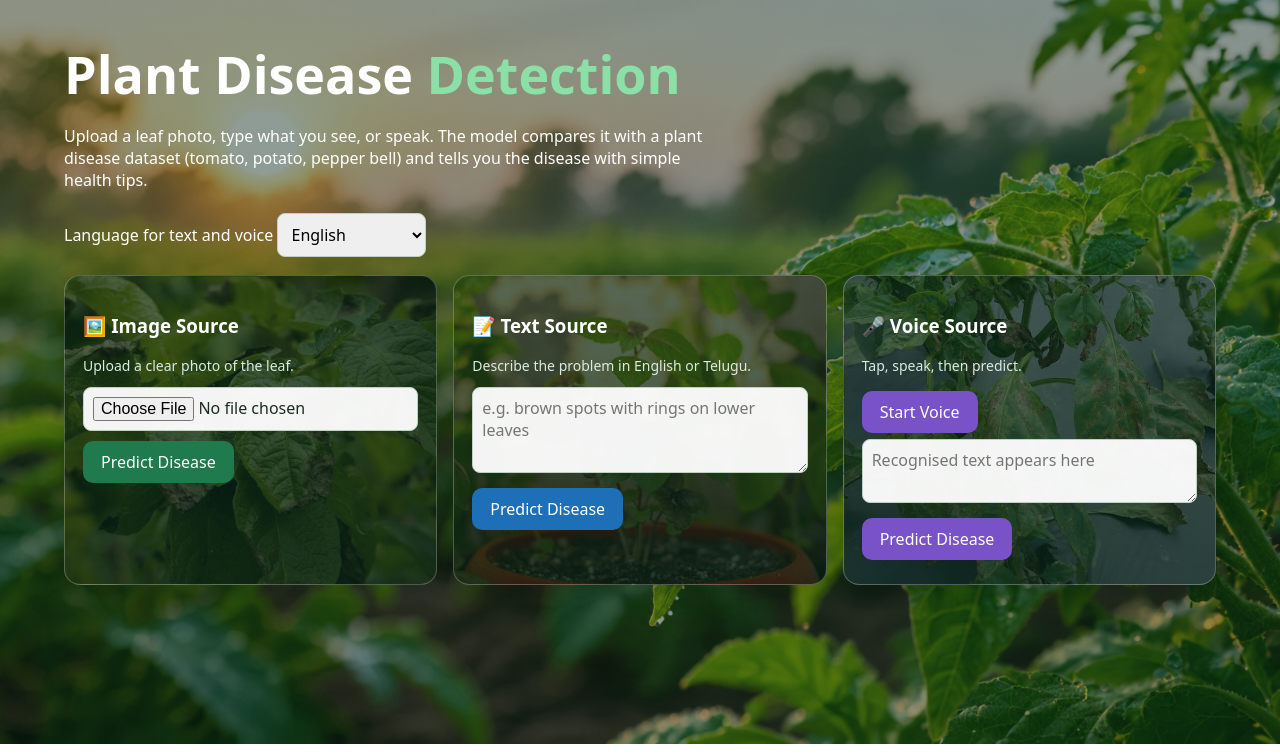
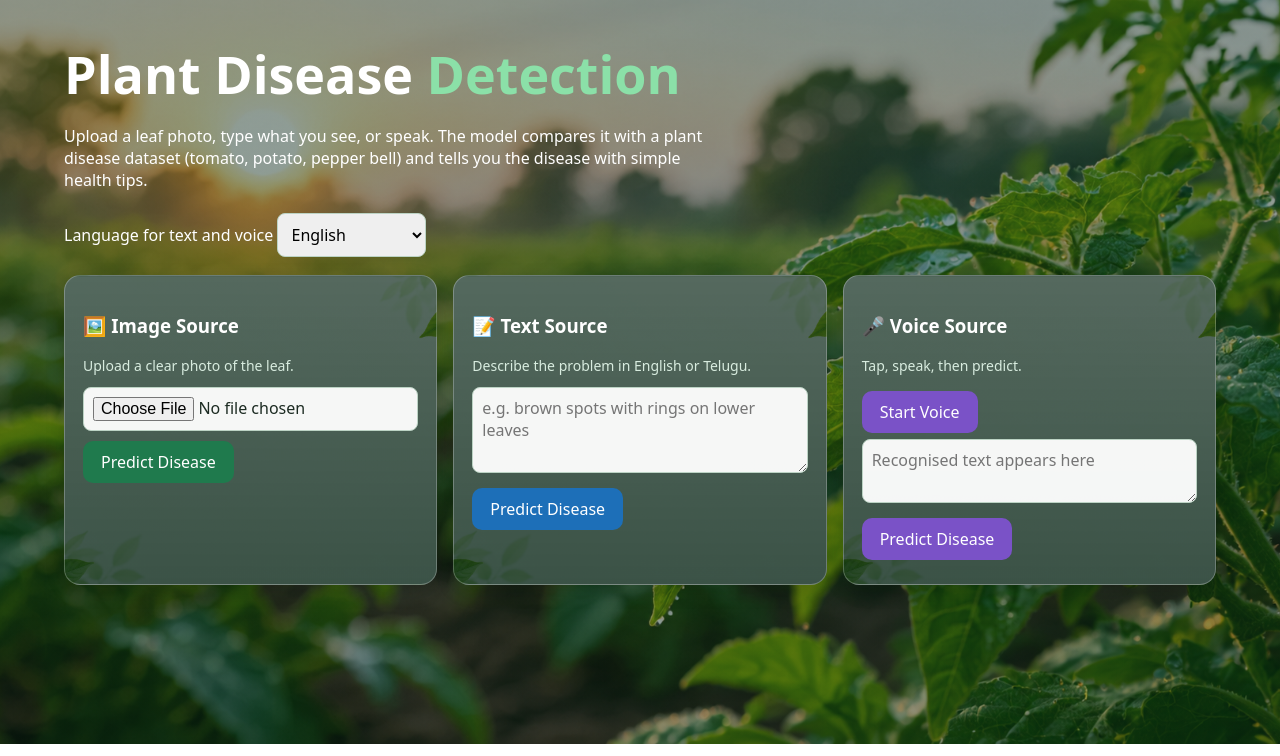
Before and after one commit to vani-1705/Major-Project-Plant-Disease-Prediction, a Flask app: page / in a window 1280 px wide. Shown: the part 44-800 px from the top of the page. Run offline with Flask 3, Linux system fonts and the light colour scheme; parts of the project's set-up code (start-up, migrations or seed data) failed here and were passed over.

Commit message:
Fix image paths in CSS for performance and cards

```diff
--- a/Classical-ML/static/style.css
+++ b/Classical-ML/static/style.css
@@ -20,7 +20,7 @@ header
 #about
       {background-image:linear-gradient(rgba(255,255,255,.15),rgba(255,255,255,.15)),url(images/about.jpg)}
 #perf
-     {background-image:linear-gradient(rgba(255,255,255,.15),rgba(255,255,255,.15)),url(images/model_performance.jpg)}
+     {background-image:linear-gradient(rgba(255,255,255,.15),rgba(255,255,255,.15)),url(images/model performance.jpg)}
 #hist
      {background-image:linear-gradient(rgba(255,255,255,.15),rgba(255,255,255,.15)),url(images/history.jpg)}
 #user
@@ -38,7 +38,9 @@ select,textarea,input
 button
        {font:inherit;background:var(--g);color:#fff;border:0;border-radius:10px;padding:10px 18px;cursor:pointer;margin-top:10px}
 button.b
-        {background:#1d6fb8}button.p{background:#7a52c7}button.o{background:#fff;color:var(--g);border:1px solid var(--g)}
+        {background:#1d6fb8}
+button.p
+        {background:#7a52c7}button.o{background:#fff;color:var(--g);border:1px solid var(--g)}
 button:focus-visible,input:focus-visible,select:focus-visible,textarea:focus-visible{outline:3px solid #7bc99b}
 .msg
     {color:var(--mute);font-size:14px;margin:6px 0}#preview{max-width:100%;max-height:150px;border-radius:8px;margin-top:8px;display:none}
@@ -58,11 +60,11 @@ button:focus-visible,input:focus-visible,select:focus-visible,textarea:focus-vis
 .card.src
           {color:#fff;background-size:cover;background-position:center;border:1px solid rgba(255,255,255,.25)}
 .card.src.img
-              {background-image:linear-gradient(rgba(8,35,22,.68),rgba(8,35,22,.78)),url(images/image-source.jpg)}
+              {background-image:linear-gradient(rgba(8,35,22,.68),rgba(8,35,22,.78)),url(images/leaf-bg.jpg)}
 .card.src.txt
-             {background-image:linear-gradient(rgba(8,35,22,.68),rgba(8,35,22,.78)),url(images/text-source.jpg)}
+             {background-image:linear-gradient(rgba(8,35,22,.68),rgba(8,35,22,.78)),url(images/leaf-bg.jpg)}
 .card.src.voice
-               {background-image:linear-gradient(rgba(8,35,22,.68),rgba(8,35,22,.78)),url(images/voice-source.jpg)}
+               {background-image:linear-gradient(rgba(8,35,22,.68),rgba(8,35,22,.78)),url(images/leaf-bg.jpg)}
 .card.src .msg
                {color:#d8ecdf}
 .card.src input,.card.src textarea,.card.src select
```
